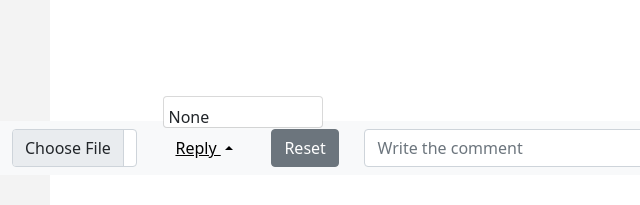
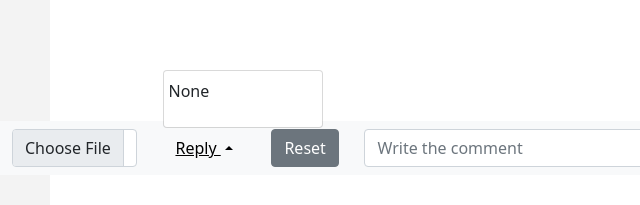
Before and after one commit to nottwithtt/Project-Dataset, a website: page ProyectDBII1/public/ViewDataset.html in a window 1280 px wide. Both pictures are taken after a click on the button "Reply". Shown: the part 625-830 px from the top of the page, 0-640 px from the left. Drawn offline with Linux system fonts and the light colour scheme; no server answers; files whose address does not match are found by name.

Commit message:
Other changes

```diff
--- a/ProyectDBII1/index.js
+++ b/ProyectDBII1/index.js
@@ -35,8 +35,7 @@ const redisDB = new Redis("redis://default:b953727216e840ba8c2590cb8b4ceeee@usw1
 const mysql = require('mysql2');
 const { ObjectID } = require('mongodb');
 //const connection = mysql.createConnection(DATABASE_URL='mysql://zcvz5mpa0mku4a1wrhmr:pscale_pw_z55WN8fUijvuNvIk2MutRQIqMyt3tWYsyzsHMZ77hp@aws.connect.psdb.cloud/mysql-db1?ssl={"rejectUnauthorized":true}')
-const connection = mysql.createConnection(DATABASE_URL='mysql://5f8kii4pzxxvsox9f4kt:pscale_pw_oShxBRyVX2e1bh7TP7ZKpkDkHpIuLqHtZGuuhzp9B41@aws.connect.psdb.cloud/mysql-db1?ssl={"rejectUnauthorized":true}'
-);
+const connection = mysql.createConnection(DATABASE_URL='mysql://uqe1wr1iggsojm84lb72:pscale_pw_PgwwEZT8Eew49AFAdEr8ubXuRvu9gagvFT4Ah2vbAgn@aws.connect.psdb.cloud/mysql-db1?ssl={"rejectUnauthorized":false}');
 
 
 //Variables para conectarse a mysql
--- a/ProyectDBII1/public/ViewDataset.html
+++ b/ProyectDBII1/public/ViewDataset.html
@@ -26,9 +26,12 @@
                     <a class="dropdown-toggle btn-light" role="button" data-bs-toggle="dropdown" aria-expanded="false">
                       Reply
                     </a>
-                    <ul class="dropdown-menu" aria-labelledby="navbarDropdown" style="height: 2.5vw;">
+                    <ul class="dropdown-menu" aria-labelledby="navbarDropdown" >
                       <!-- BUTTON MYDATASETS -->
-                       <p  class="mx-1" id="replyMessage">None</p>
+                      <li>
+                          <p  class="mx-1" id="replyMessage">None</p>
+                      </li>
+
                     </ul>
                 </li>
             </div>
```
